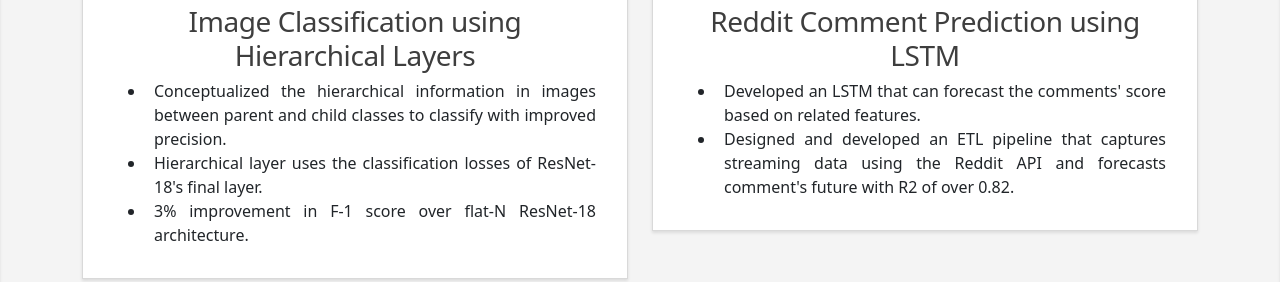
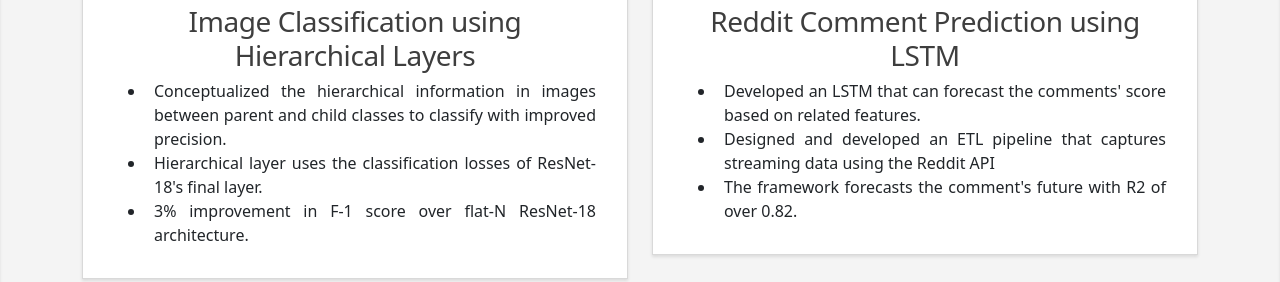
Before and after one commit to nagasaichandra/portfolio, a plain HTML site: page index.html in a window 1280 px wide. Shown: the part 4200-4482 px from the top of the page. Drawn offline with nearby package versions, Linux system fonts and the light colour scheme.

Commit message:
alignment

```diff
--- a/index.html
+++ b/index.html
@@ -231,7 +231,8 @@
               <h3><a href="https://github.com/nagasaichandra/RedditCommentsAI">Reddit Comment Prediction using LSTM</a></h3>
               <ul>
                 <li>Developed an LSTM that can forecast the comments' score based on related features.</li>
-                <li>Designed and developed an ETL pipeline that captures streaming data using the Reddit API and forecasts comment's future with R2 of over 0.82.</li>
+		<li>Designed and developed an ETL pipeline that captures streaming data using the Reddit API </li>
+		<li>The framework forecasts the comment's future with R2 of over 0.82.</li>
               </ul>
             </article>
           </div>
```
